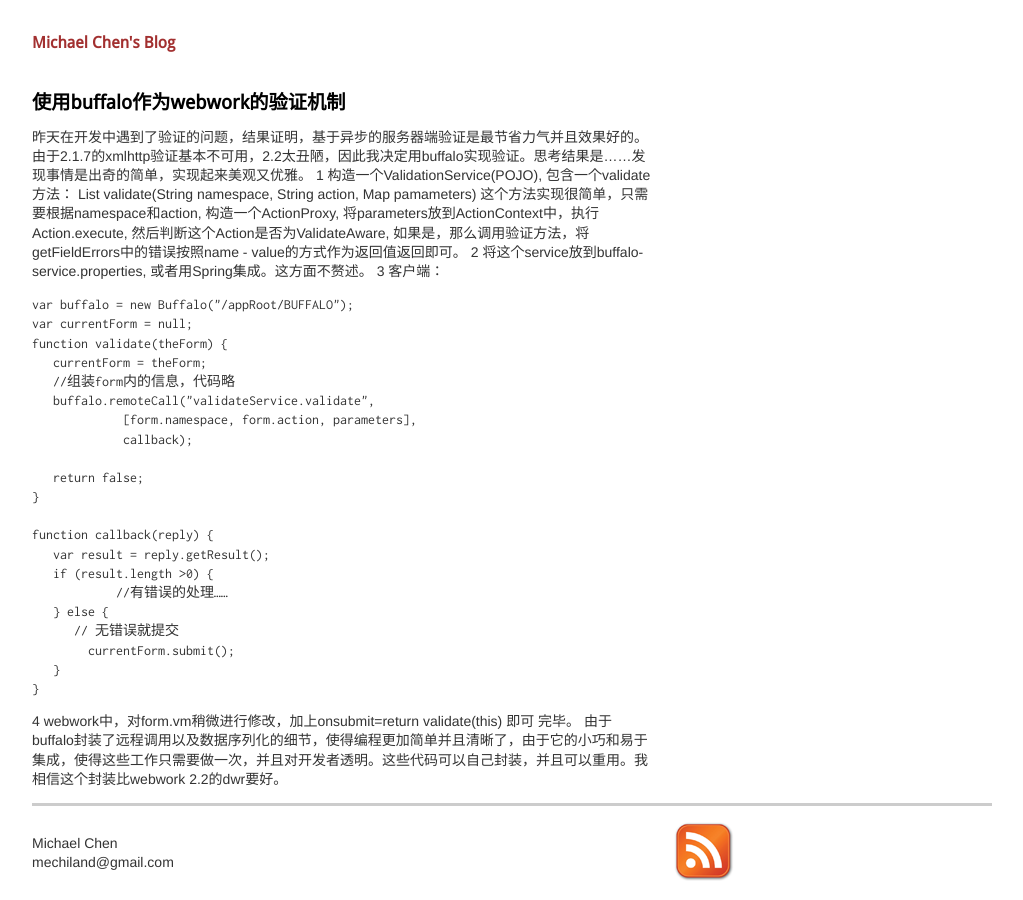
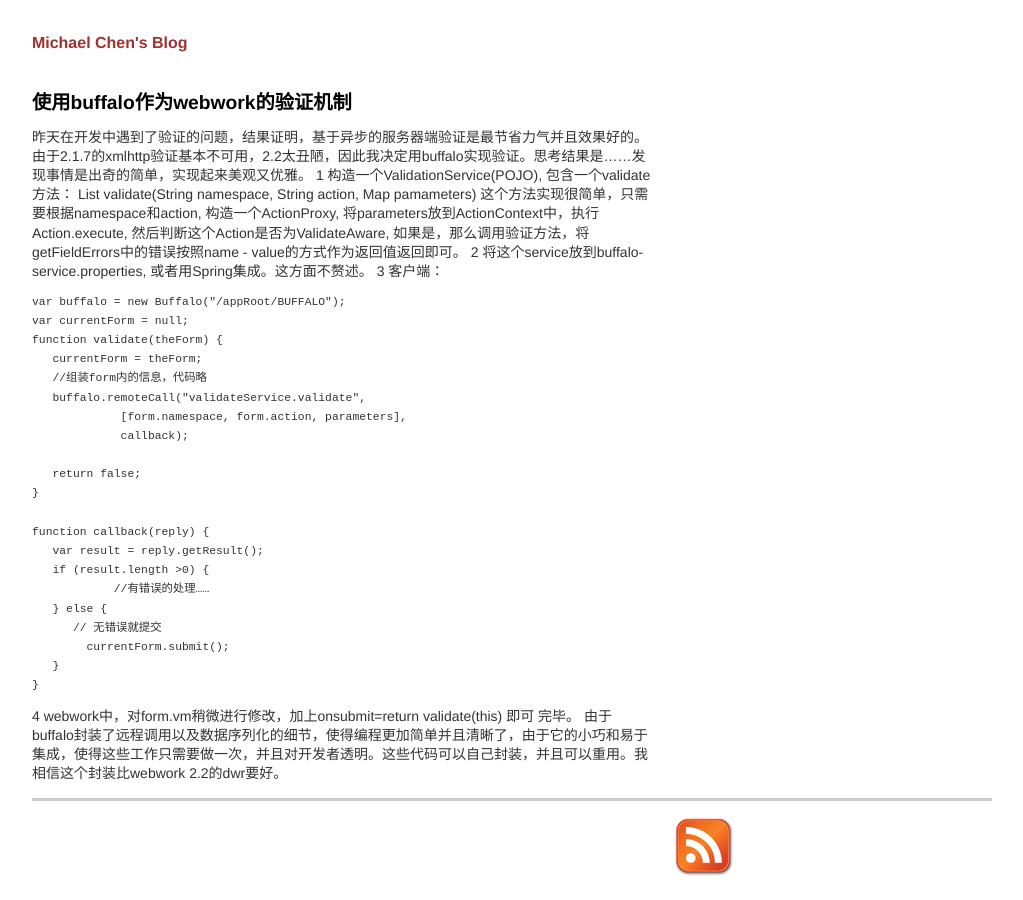
Before and after one commit to mechiland/mechiland.github.com, a Jekyll site: the page built from _posts/2005-12-01-123.html, in a window 1280 px wide. Shown: the whole page, without its empty margins (128-1151 px from the left). Built offline with Jekyll 4.4.1, drawn with Linux system fonts in a browser that asks for light colours; Markdown is read by kramdown in place of the engine named in the settings.

Commit message:
remove the embeded fonts to speed up

```diff
--- a/_config.yml
+++ b/_config.yml
@@ -1,11 +1,11 @@
 # Jekyll Configuration
 
-url: http://mechiland.github.com #XXX
+url: http://michael.nona.name #XXX
 title: Michael Chen's Blog #XXX
 description: World in my view is a word of my view #XXX
 author: Michael Chen #XXX
 email: mechiland@gmail.com #XXX
-analytics_id: UA-199699-7 #Google Analytics ID : UA-xxx-xxx
+analytics_id: UA-199699-1 #Google Analytics ID : UA-xxx-xxx
 
 auto: false
 lsi: false
--- a/_layouts/default.html
+++ b/_layouts/default.html
@@ -6,7 +6,6 @@
   <!--[if IE]>
     <script src="/js/html5.js" />
   <![endif]-->
-  <link rel="shortcut icon" type="image/x-icon" href="/favicon.ico" />
   <link rel="stylesheet" type="text/css" media="screen, projection" charset="utf-8" href="/css/screen.css" />
   <link rel="stylesheet" type="text/css" media="screen, projection" charset="utf-8" href="/css/pygments.css" />
   <link rel="alternate" type="application/rss+xml" title="RSS" href="/atom.xml" />
@@ -26,8 +25,6 @@
 <footer>
 <div class="grid_4 alpha">
   <p>
-    {% if site.author %}{{site.author}} {% endif %}<br/>
-     {% if site.email %}{{site.email}} {% endif %}<br/>
   </p>
 </div>
 <div class="grid_4">
--- a/css/screen.css
+++ b/css/screen.css
@@ -1,22 +1,5 @@
 @import url("960gs/960.css");
 
-/* http://www.levien.com/type/myfonts/inconsolata.html */
-@font-face
-{
-  font-family: "inconsolata";
-  src: url("../fonts/Inconsolata.otf");
-}
-
-@font-face
-{
-  font-family: "droid sans";
-  src: url("../fonts/DroidSans.ttf");
-}
-@font-face
-{
-  font-family: "droid sans bold";
-  src: url("../fonts/DroidSans-Bold.ttf");
-}
 body
 {
   color:#333;
@@ -46,12 +29,12 @@
 }
 h1, h2, h3
 {
-  font-family: "droid sans", helvetica, arial, sans-serif;
+  font-family: helvetica, arial, sans-serif;
 }
 
 h4, h5, h6
 {
-  font-family: "droid sans bold", helvetica, arial, sans-serif;
+  font-family: helvetica, arial, sans-serif;
 }
 
 h1
@@ -76,7 +59,7 @@
 
 pre,code
 {
-    font-family: "inconsolata", monospace;
+    font-family: monospace;
     /* font-size: 1.142em; */
 }
 
```
Also changed, not shown: _layouts/page.html (added, +20 -0 lines), fonts/DroidSans-Bold.ttf (deleted), fonts/DroidSans.ttf (deleted), fonts/Inconsolata.otf (deleted).
